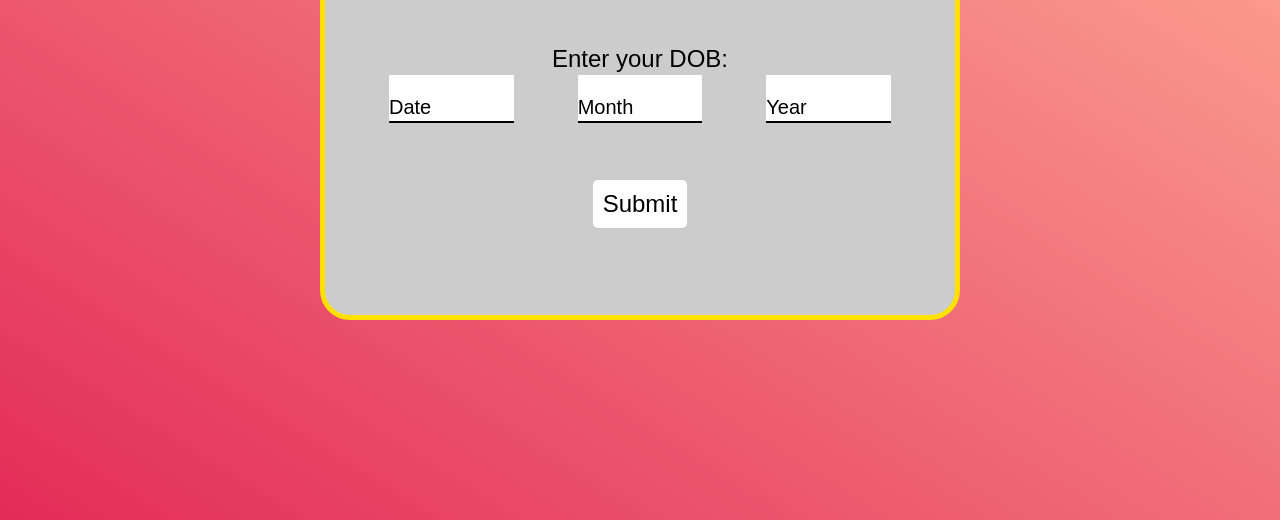
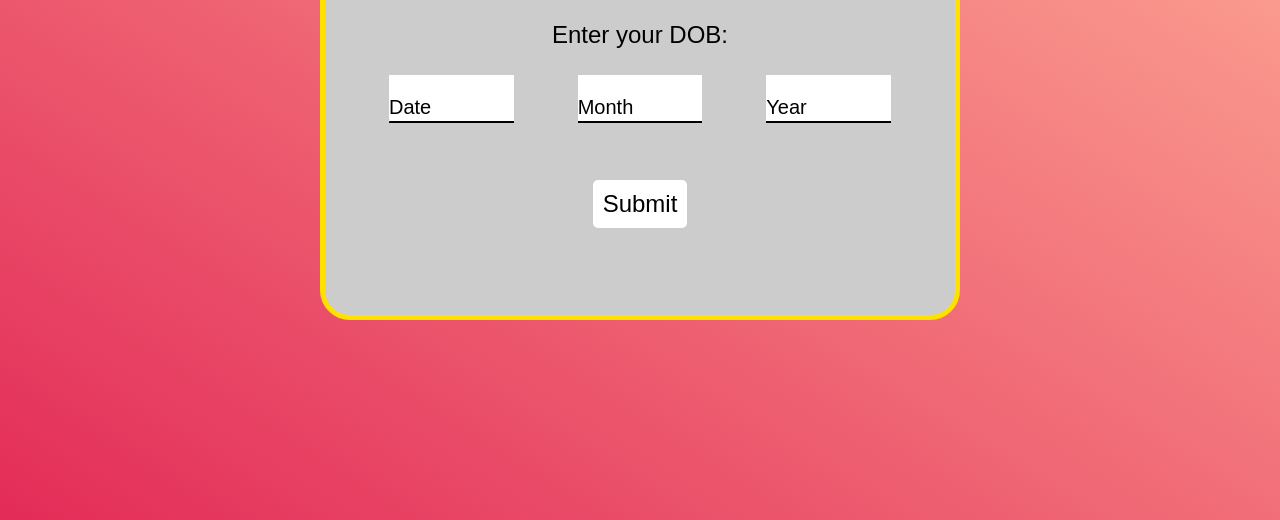
Before and after one commit to Mokshith321/age_calculator, a plain HTML site: page index.html in a window 1280 px wide. Shown: the part 280-800 px from the top of the page. Drawn offline with Linux system fonts and the light colour scheme.

Commit message:
Add files via upload

```diff
--- a/style.css
+++ b/style.css
@@ -63,6 +63,7 @@
 .input-class{
     position: relative;
     overflow: hidden;
+    /* box-shadow: 0px 0px 10px rgb(62, 62, 62); */
 }
 .input-class .label-name{
     width: 100%;
@@ -147,7 +148,7 @@
 .uiux{
     font-size: 1.5em;
     position: absolute;
-    top: 15vh;
+    top: 12vh;
     text-decoration: dotted;
 }
 
```
